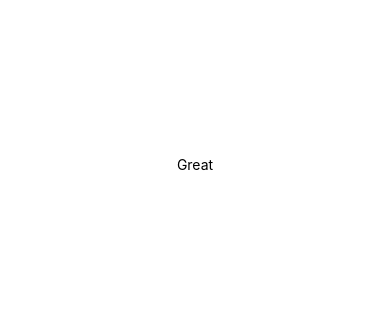
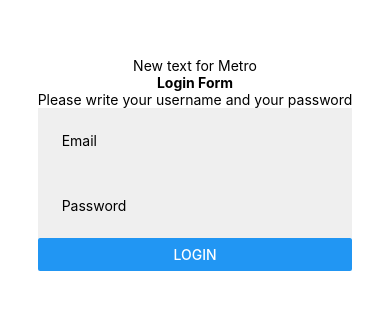
Before and after one commit to yilmarDev/platzi-react-native-intro, a React Native app: screen / in a window 390 px wide. Shown: the part 258-568 px from the top of the page. Built offline with nearby package versions, Linux system fonts and the light colour scheme.

Commit message:
Leccion 9: Creando un componente de React Native

```diff
--- a/App.js
+++ b/App.js
@@ -1,10 +1,15 @@
 import { StatusBar } from 'expo-status-bar';
 import { StyleSheet, Text, View } from 'react-native';
+
+import { LoginForm } from './src/components/LoginForm';
 
 export default function App() {
   return (
     <View style={styles.container}>
-      <Text>Great</Text>
+      <Text>New text for Metro</Text>
+
+      <LoginForm />
+
       <StatusBar style="auto" />
     </View>
   );
@@ -13,7 +18,7 @@
 const styles = StyleSheet.create({
   container: {
     flex: 1,
-    backgroundColor: '#fff',
+    backgroundColor: '#FFF',
     alignItems: 'center',
     justifyContent: 'center',
   },
--- a/app.json
+++ b/app.json
@@ -11,16 +11,14 @@
       "resizeMode": "contain",
       "backgroundColor": "#ffffff"
     },
-    "assetBundlePatterns": [
-      "**/*"
-    ],
+    "assetBundlePatterns": ["**/*"],
     "ios": {
       "supportsTablet": true
     },
     "android": {
       "adaptiveIcon": {
         "foregroundImage": "./assets/adaptive-icon.png",
-        "backgroundColor": "#ffffff"
+        "backgroundColor": "#FFFFFF"
       }
     },
     "web": {
--- /dev/null
+++ b/src/components/LoginForm.js
@@ -0,0 +1,25 @@
+import { View, Text, TextInput, Button, StyleSheet } from 'react-native';
+import React from 'react';
+
+export const LoginForm = () => {
+  return (
+    <View style={styles.container}>
+      <Text style={styles.title}>Login Form</Text>
+      <Text>Please write your username and your password</Text>
+      <TextInput style={styles.input} placeholder="Email" />
+      <TextInput style={styles.input} placeholder="Password" />
+      <Button title="Login" onPress={() => console.log('Login in progress')} />
+    </View>
+  );
+};
+
+const styles = StyleSheet.create({
+  title: {
+    textAlign: 'center',
+    fontWeight: 'bold',
+  },
+  input: {
+    backgroundColor: '#EFEFEF',
+    padding: '24px',
+  },
+});
```
Also changed, not shown: 1 other file (tests, documents, lock files or other folders).
